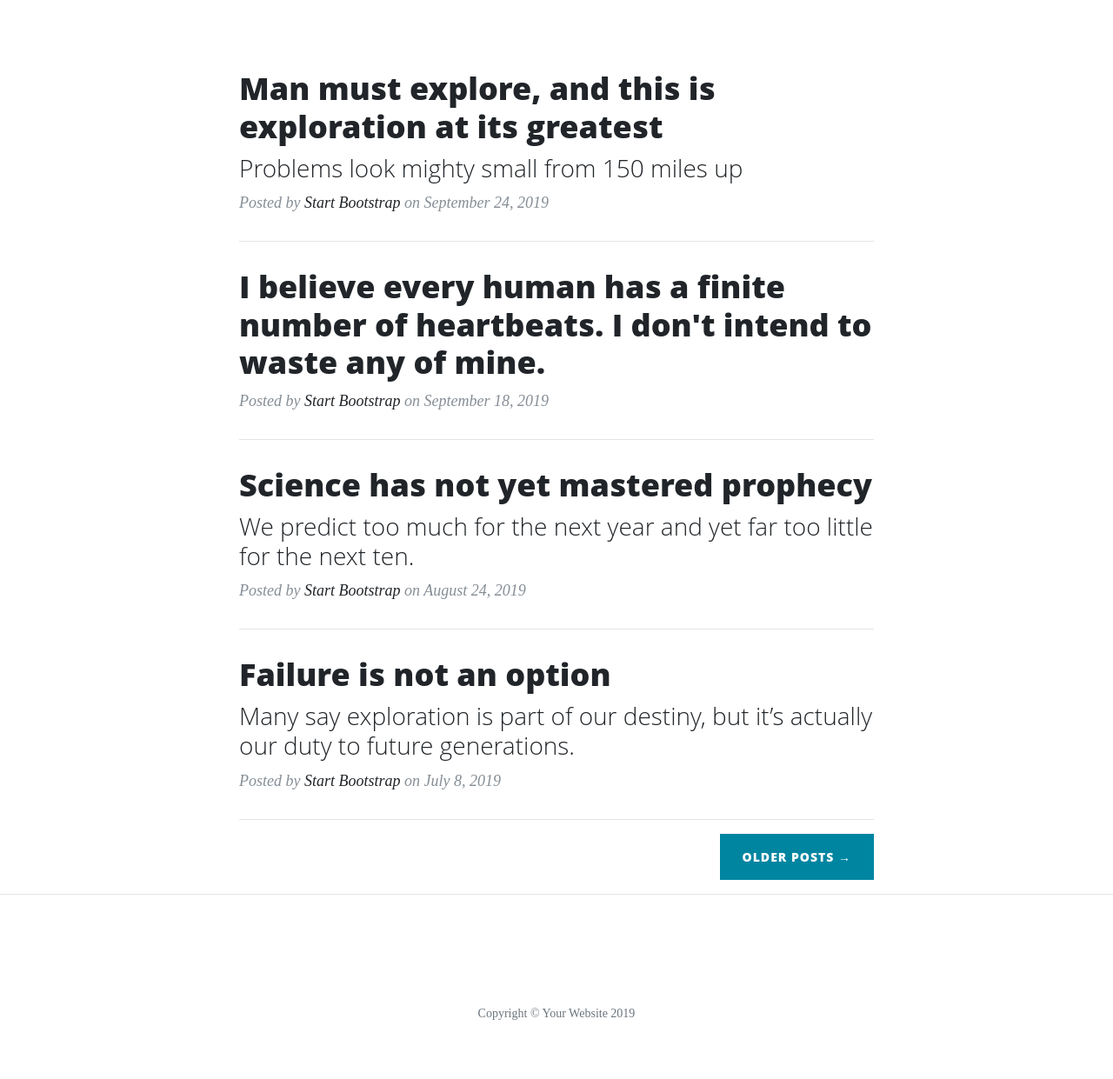
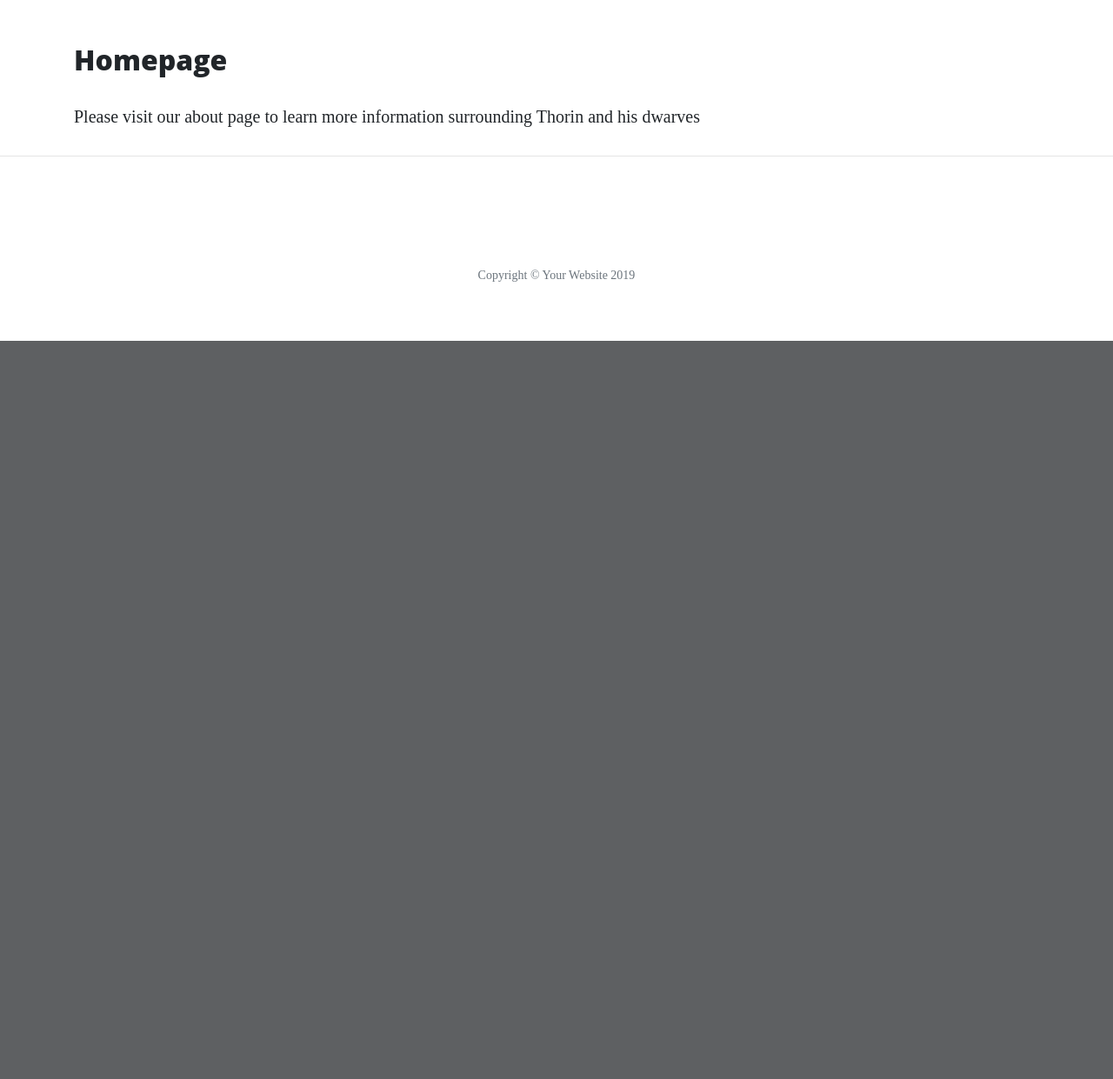
Before and after one commit to SPawson/Flask-first-application, a Flask app: page / in a window 1280 px wide. Shown: the part 628-1869 px from the top of the page at 87% size. After the commit the page ends 1020 px from the top, so only its background shows below. Run offline with Flask 2, Linux system fonts and the light colour scheme; some libraries are stand-ins or nearby versions.

Commit message:
added brief text to homepage

```diff
--- a/run.py
+++ b/run.py
@@ -1,11 +1,12 @@
 import os
 import json
-from flask import Flask, render_template
+from flask import Flask, render_template, request, flash
 
 app = Flask(__name__)
+app.secret_key = "what_secret"
 
 @app.route("/") #route decorator
-def index(): #index view
+def index(): #index view (this is called from the navbar link to page)
     return render_template("index.html")
 
 @app.route("/about")
@@ -16,9 +17,24 @@ def about():
 
     return render_template("about.html", page_title="About", company=data)
 
-@app.route("/contact")
+@app.route("/about/<member_name>")
+def about_member(member_name):
+    member = {}
+
+    with open("data/company.json","r") as json_data:
+        data = json.load(json_data)
+        for obj in data:
+            if obj["url"] == member_name:
+                member = obj
+
+    return render_template("member.html", member= member)
+
+@app.route("/contact", methods=["GET", "POST"])
 def contact():
-    return render_template("contact.html", page_title="Contact", list_of_numbers=[1,2,3])
+    if request.method == "POST":
+        flash("Thanks {}, we have recieved your message!".format(request.form["name"]))
+
+    return render_template("contact.html", page_title="Contact", )
 
 @app.route("/careers")
 def careers():
--- a/templates/index.html
+++ b/templates/index.html
@@ -1,68 +1,8 @@
 {% extends 'base.html' %}
 
 {% block content%}
+    <h2>Homepage</h2>
 
-
-<div class="row">
-      <div class="col-lg-8 col-md-10 mx-auto">
-        <div class="post-preview">
-          <a href="post.html">
-            <h2 class="post-title">
-              Man must explore, and this is exploration at its greatest
-            </h2>
-            <h3 class="post-subtitle">
-              Problems look mighty small from 150 miles up
-            </h3>
-          </a>
-          <p class="post-meta">Posted by
-            <a href="#">Start Bootstrap</a>
-            on September 24, 2019</p>
-        </div>
-        <hr>
-        <div class="post-preview">
-          <a href="post.html">
-            <h2 class="post-title">
-              I believe every human has a finite number of heartbeats. I don't intend to waste any of mine.
-            </h2>
-          </a>
-          <p class="post-meta">Posted by
-            <a href="#">Start Bootstrap</a>
-            on September 18, 2019</p>
-        </div>
-        <hr>
-        <div class="post-preview">
-          <a href="post.html">
-            <h2 class="post-title">
-              Science has not yet mastered prophecy
-            </h2>
-            <h3 class="post-subtitle">
-              We predict too much for the next year and yet far too little for the next ten.
-            </h3>
-          </a>
-          <p class="post-meta">Posted by
-            <a href="#">Start Bootstrap</a>
-            on August 24, 2019</p>
-        </div>
-        <hr>
-        <div class="post-preview">
-          <a href="post.html">
-            <h2 class="post-title">
-              Failure is not an option
-            </h2>
-            <h3 class="post-subtitle">
-              Many say exploration is part of our destiny, but it’s actually our duty to future generations.
-            </h3>
-          </a>
-          <p class="post-meta">Posted by
-            <a href="#">Start Bootstrap</a>
-            on July 8, 2019</p>
-        </div>
-        <hr>
-        <!-- Pager -->
-        <div class="clearfix">
-          <a class="btn btn-primary float-right" href="#">Older Posts &rarr;</a>
-        </div>
-      </div>
-    </div>
+    <p>Please visit our about page to learn more information surrounding Thorin and his dwarves</p>
 
 {% endblock %}
```
Also changed, not shown: data/company.json (+26 -13 lines).
